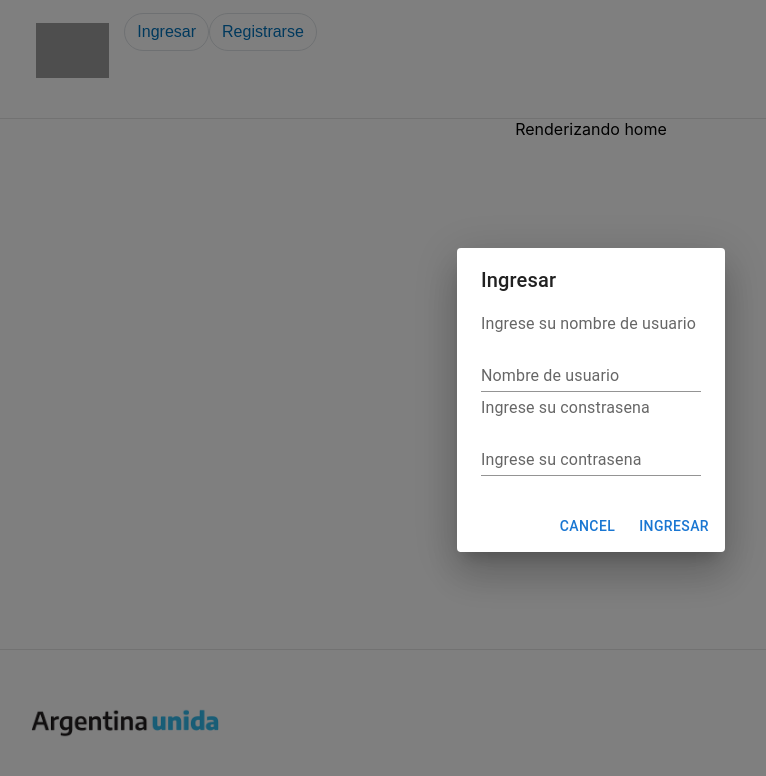
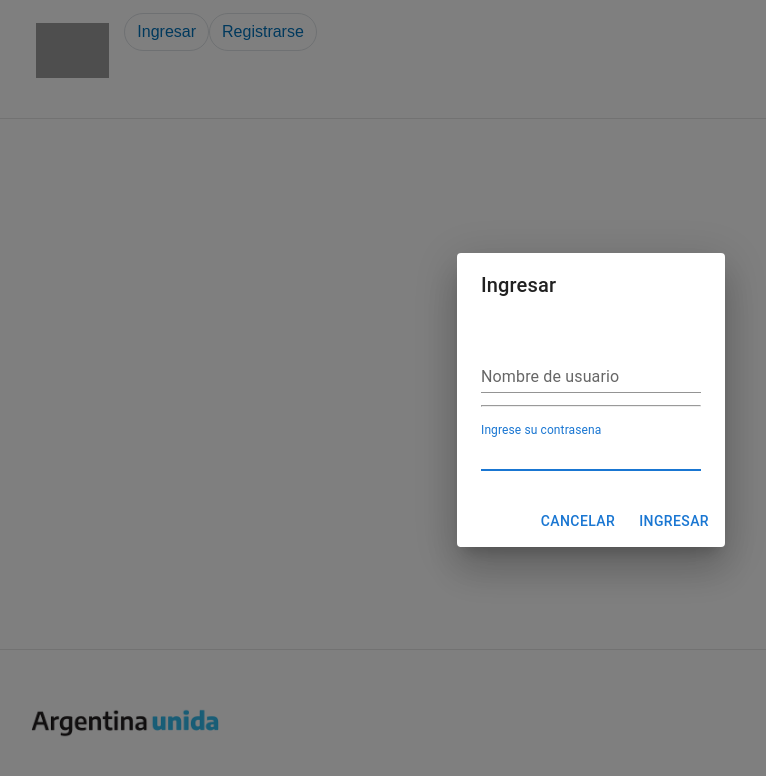
Before and after one commit to RodrigoTosco/frontabmpersonas, a React (Create React App) app: page / in a window 1280 px wide. Both pictures are taken after a click on the button "Ingresar". Shown: the top 776 px of the page, without its empty margins (49-815 px from the left). Built offline with nearby package versions, Linux system fonts and the light colour scheme; grey boxes are pictures that could not be loaded.

Commit message:
Form-Redux
funcionalidad del form, funcionalidad de Redux, actualizacion de home

```diff
--- a/package.json
+++ b/package.json
@@ -15,9 +15,11 @@
     "react": "^18.2.0",
     "react-dom": "^18.2.0",
     "react-hook-form": "^7.34.0",
+    "react-redux": "^8.0.2",
     "react-router": "^6.3.0",
     "react-router-dom": "^6.3.0",
     "react-scripts": "5.0.1",
+    "redux": "^4.2.0",
     "web-vitals": "^2.1.4",
     "yup": "^0.32.11"
   },
--- a/src/App.jsx
+++ b/src/App.jsx
@@ -5,8 +5,11 @@ import Header from "./components/ui/Header";
 import Footer from "./components/ui/Footer";
 import { Routes, Route } from "react-router-dom";
 import Personas from "./views/Personas";
+import { selectIsLoged } from "./redux/login/loginSlice";
+
 
 function App() {
+
   return (
     <div className="App">
       <Header />
--- a/src/api/rulesUser.jsx
+++ b/src/api/rulesUser.jsx
@@ -16,6 +16,7 @@ export async function loggin(user) {
       return response.status;
     })
     .catch((error) => {
-      throw Error(error || "ERROR AL PROCESAR LA SOLICITUD");
+      return error.response.status;
+      //throw Error(error || "ERROR AL PROCESAR LA SOLICITUD");
     });
 }
--- /dev/null
+++ b/src/app/store.js
@@ -0,0 +1,8 @@
+import { configureStore } from "@reduxjs/toolkit";
+import loginReducer from '../redux/login/loginSlice'
+
+export const store = configureStore({
+    reducer:{
+        login: loginReducer
+    }
+})
--- a/src/components/ui/Dialog/index.css
+++ b/src/components/ui/Dialog/index.css
@@ -0,0 +1,3 @@
+.error{
+    font-family: "Roboto","Helvetica","Arial",sans-serif;
+}
--- a/src/components/ui/Dialog/index.jsx
+++ b/src/components/ui/Dialog/index.jsx
@@ -7,64 +7,100 @@ import DialogContent from "@mui/material/DialogContent";
 import DialogContentText from "@mui/material/DialogContentText";
 import DialogTitle from "@mui/material/DialogTitle";
 import { Formik } from "formik";
-import * as Yup from 'yup';
+import * as Yup from "yup";
+import { loggin } from "../../../api/rulesUser";
+import { useState } from "react";
+import { typography } from "@mui/system";
+import { Typography } from "@mui/material";
+import { useDispatch } from 'react-redux';
+import { setIsLoged, setUserName } from "../../../redux/login/loginSlice";
 
 
-export default function FormDialog({abrir, cerrar}) {
-  const [open, setOpen] = React.useState(abrir);
+export default function FormDialog({ abrir, cerrar }) {
+  const LogInSchema = Yup.object().shape({
+    userName: Yup.string().required("campo Requerido"),
+    password: Yup.string().required("campo Requerido"),
+  });
 
-  const LogInSchema = Yup.object().shape({
-        name: Yup.string().required('campo Requerido'),
-        password: Yup.string().required('campo Requerido')
-  })
+  const dispatch = useDispatch();
 
-  const handleClickOpen = () => {
-    setOpen(true);
-  };
+  const [error, setError] = useState(false);
+
+  const getAuth = async (values) => {
+    let promise = await loggin(values);
+    if (promise == 200) {
+        setError(false);
+        dispatch(setIsLoged());
+        dispatch(setUserName(values.userName))
+        cerrar();
+    } else {
+        setError(true);
+    }
+  }
 
   return (
     <div>
       <Dialog open={abrir} onClose={cerrar}>
         <DialogTitle>Ingresar</DialogTitle>
-        <DialogContent>
+
         <Formik
           initialValues={{
-                name: '',
-                password: ''
+            userName: "",
+            password: "",
           }}
           validationSchema={LogInSchema}
+          onSubmit={(values) => {
+            getAuth(values);
+          }}
         >
-          {({handleSubmit}) => (
+          {({ handleChange, handleSubmit, errors, touched, values }) => (
             <form action="" onSubmit={handleSubmit}>
-              <DialogContentText>
-                Ingrese su nombre de usuario
-              </DialogContentText>
+              <DialogContent>
                 <TextField
                   autoFocus
                   margin="dense"
-                name="name"
+                  name="userName"
                   label="Nombre de usuario"
                   fullWidth
                   variant="standard"
+                  value={values.userName}
+                  onChange={handleChange}
+                  error={touched.userName && Boolean(errors.userName)}
+                  helperText={touched.userName && errors.userName}
                 />
-              <DialogContentText>Ingrese su constrasena</DialogContentText>
+                <hr />
                 <TextField
                   autoFocus
                   margin="dense"
-                password="password"
+                  name="password"
                   label="Ingrese su contrasena"
-                type='password'
+                  type="password"
                   fullWidth
                   variant="standard"
+                  value={values.password}
+                  onChange={handleChange}
+                  error={touched.password && Boolean(errors.password)}
+                  helperText={touched.password && errors.password}
                 />
+
+                {error && (
+                    <Typography
+                    className="error"
+                    variant="caption"
+                    display='block'
+                    style = {{color: '#d32f2f'}}
+                    >
+                        usuario o contrasena incorrectos, intente nuevamente
+                    </Typography>
+                )}
+              </DialogContent>
+              <DialogActions>
+                <Button onClick={cerrar}>Cancelar</Button>
+                <Button type="submit">Ingresar</Button>
+              </DialogActions>
             </form>
           )}
         </Formik>
-        </DialogContent>
-        <DialogActions>
-          <Button onClick={cerrar}>Cancel</Button>
-          <Button type='submit'>Ingresar</Button>
-        </DialogActions>
       </Dialog>
     </div>
   );
--- a/src/index.js
+++ b/src/index.js
@@ -1,17 +1,19 @@
-import React from 'react';
-import ReactDOM from 'react-dom/client';
-import './index.css';
-import App from './App';
-import reportWebVitals from './reportWebVitals';
-import { BrowserRouter } from 'react-router-dom';
+import React from "react";
+import ReactDOM from "react-dom/client";
+import "./index.css";
+import App from "./App";
+import reportWebVitals from "./reportWebVitals";
+import { BrowserRouter } from "react-router-dom";
+import { Provider } from "react-redux";
+import {store} from "./app/store";
 
-const root = ReactDOM.createRoot(document.getElementById('root'));
+const root = ReactDOM.createRoot(document.getElementById("root"));
 root.render(
-  <React.StrictMode>
-  <BrowserRouter>
-    <App />
-  </BrowserRouter>
-  </React.StrictMode>
+    <Provider store={store}>
+      <BrowserRouter>
+        <App />
+      </BrowserRouter>
+    </Provider>
 );
 
 // If you want to start measuring performance in your app, pass a function
--- /dev/null
+++ b/src/redux/login/loginSlice.js
@@ -0,0 +1,19 @@
+import { createSlice } from "@reduxjs/toolkit";
+
+export const loginSlice = createSlice({
+    name: 'login',
+    initialState: {
+        isLoged: false,
+        userName: '',
+    },
+    reducers: {
+        setUserName: (state, action) => {state.userName = action.payload},
+        setIsLoged: (state) => {state.isLoged = !state.isLoged}
+    }
+});
+
+export const { setIsLoged, setUserName } = loginSlice.actions;
+
+export const selectIsLoged = (state) => state.login.isLoged;
+
+export default loginSlice.reducer;
--- a/src/views/Home.jsx
+++ b/src/views/Home.jsx
@@ -1,7 +1,19 @@
 import React from "react";
-import Header from "../components/ui/Header";
-import Footer from "../components/ui/Footer";
+import { useSelector, useDispatch } from 'react-redux';
+import { useState } from "react";
+import { useEffect } from "react";
+
 
 export default function Home() {
-  return <div>Renderizando home</div>;
+
+  const isLoged = useSelector(state => state.login.isLoged);
+  const userName = useSelector(state => state.login.userName);
+
+  return (
+    <div>
+      { isLoged && (
+        <h1>Bienvenido {userName}</h1>
+      )}
+    </div>
+  );
 }
```
Also changed, not shown: 1 other file (tests, documents, lock files or other folders). Lines whose indentation alone changed are shown as unchanged.
